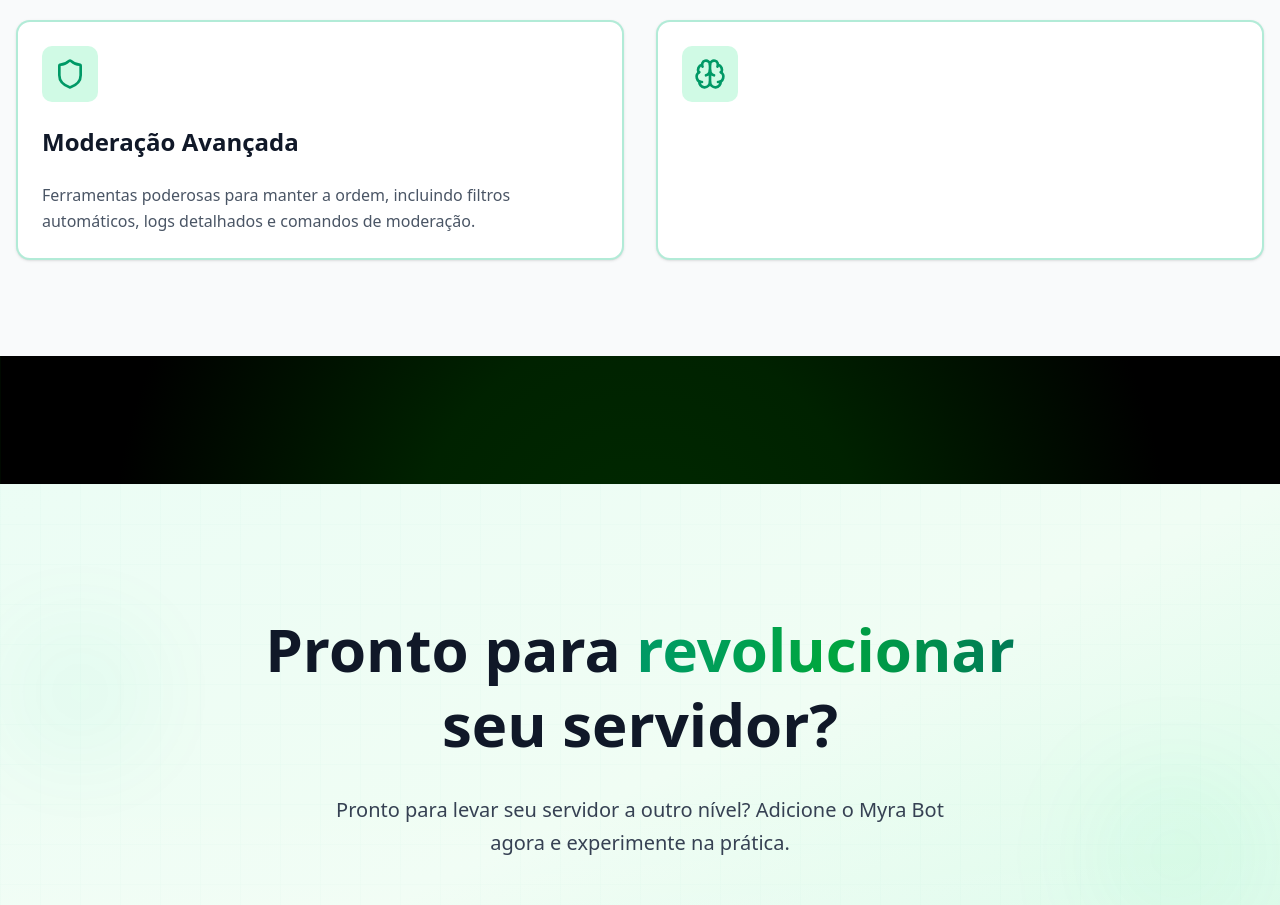
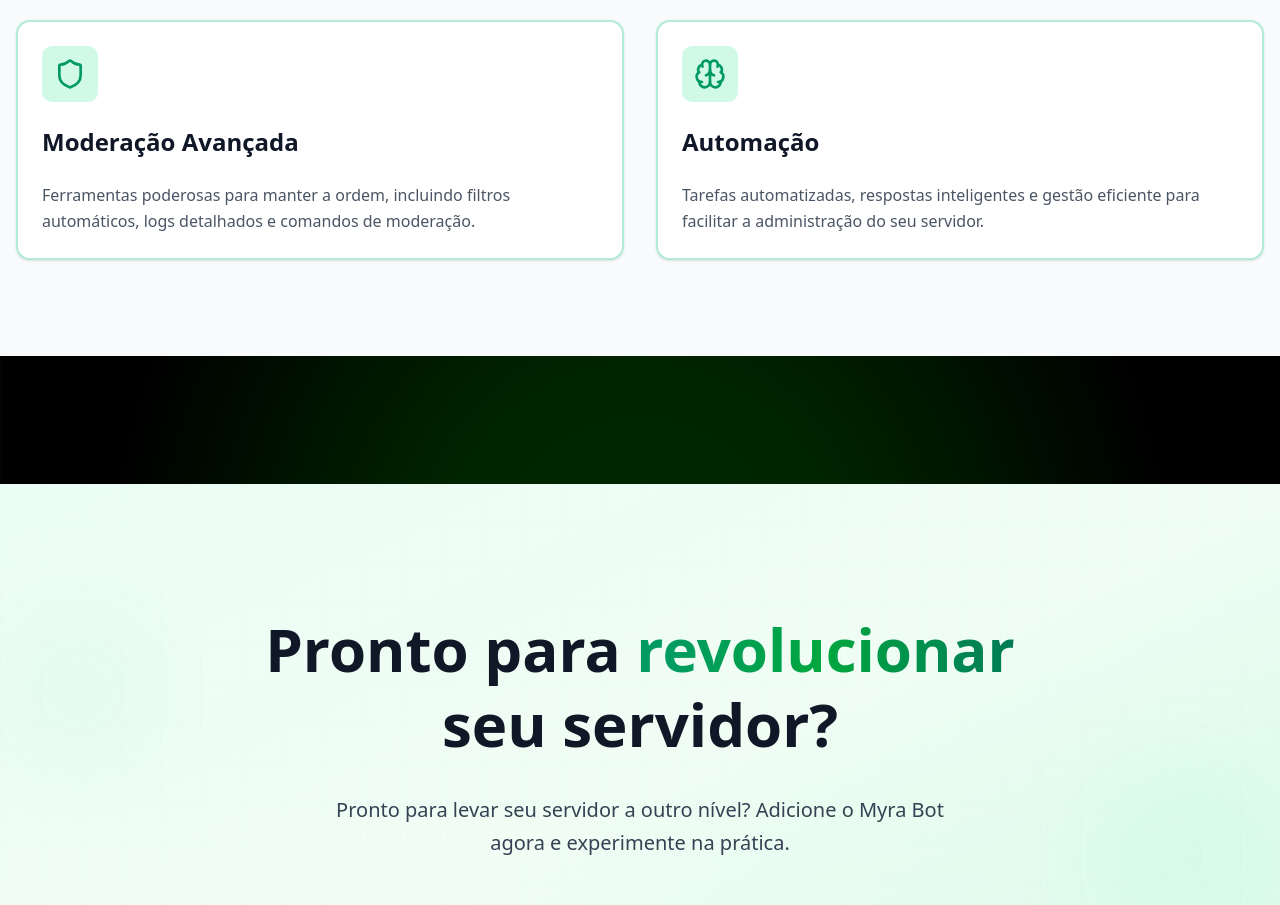
Before and after one commit to empt1xz/myra, a Next.js app: page / in a window 1280 px wide. Shown: the part 1440-2345 px from the top of the page. Built offline with nearby package versions, Linux system fonts and the light colour scheme.

Commit message:
Adicionado o quarto card de automação

```diff
--- a/src/components/features.tsx
+++ b/src/components/features.tsx
@@ -27,9 +27,9 @@ export function Features() {
     },
     {
       icon: Brain,
-      title: '',
+      title: 'Automação',
       description:
-        '',
+        'Tarefas automatizadas, respostas inteligentes e gestão eficiente para facilitar a administração do seu servidor.',
       badge: null,
     }
   ];
```
